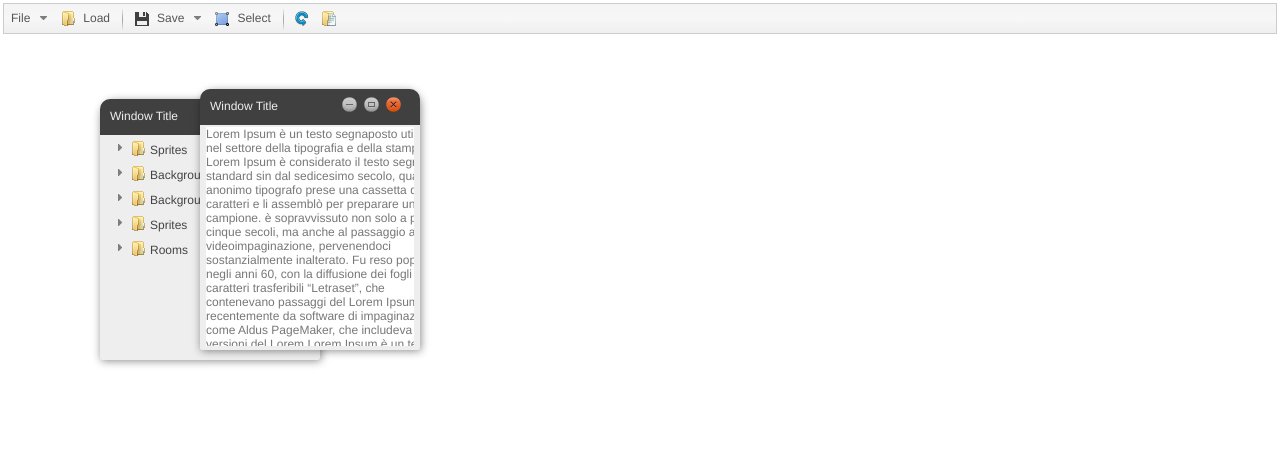
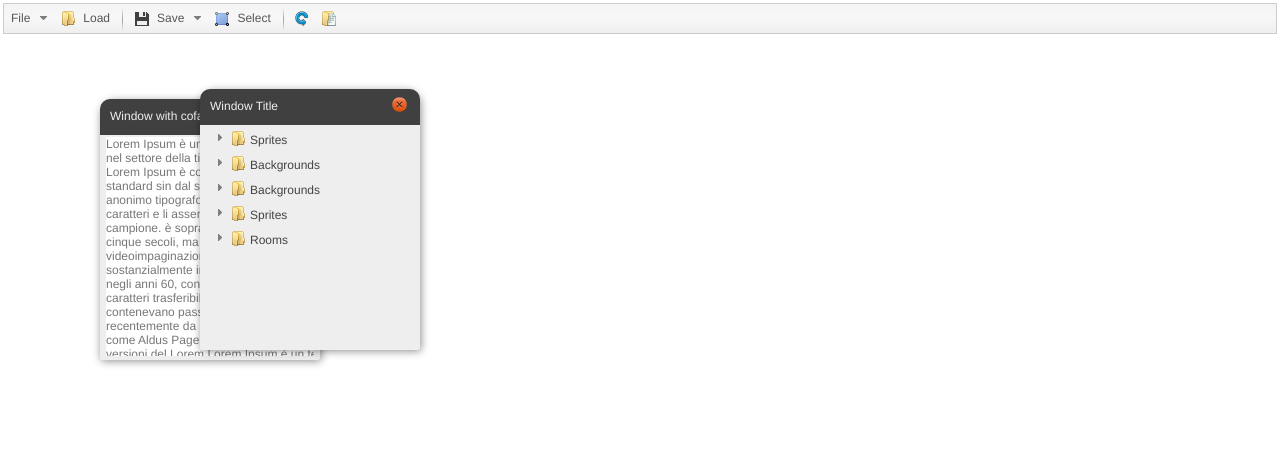
Before and after one commit to adriano-t/formjs, a plain HTML site: page index.html in a window 1280 px wide. Drawn offline with Linux system fonts and the light colour scheme.

Commit message:
add icon selection

```diff
--- a/css/treeview.css
+++ b/css/treeview.css
@@ -29,7 +29,7 @@
 	border: 1px solid transparent;
 	border-radius: 3px;
 	white-space: nowrap;
-	display:inline-block;
+	display:block;
 }
 
 .tv_li_over{
--- a/css/windows.css
+++ b/css/windows.css
@@ -67,6 +67,7 @@
 	width:21px;
 	height:21px;
 	display:inline-block;
+	float:right;
 	background: url('../res/ico_window.png');
 }
 
--- a/index.html
+++ b/index.html
@@ -20,17 +20,9 @@
 
 <div id="test_div"></div>
 
+
 <div id="test_window">
-	<div class="wnd_title"></div>
-	<div class="wnd_body">
-		<div style="min-width:250px; background:white;">
-			Lorem Ipsum &egrave; un testo segnaposto utilizzato nel settore della tipografia e della stampa. Lorem Ipsum &egrave; considerato il testo segnaposto standard sin dal sedicesimo secolo, quando un anonimo tipografo prese una cassetta di caratteri e li assembl&ograve; per preparare un testo campione. &egrave; sopravvissuto non solo a pi&ugrave; di cinque secoli, ma anche al passaggio alla videoimpaginazione, pervenendoci sostanzialmente inalterato. Fu reso popolare, negli anni 60, con la diffusione dei fogli di caratteri trasferibili “Letraset”, che contenevano passaggi del Lorem Ipsum, e pi&ugrave; recentemente da software di impaginazione come Aldus PageMaker, che includeva versioni del Lorem Lorem Ipsum &egrave; un testo segnaposto utilizzato nel settore della  Lorem Ipsum &egrave; un testo segnaposto utilizzato nel settore della  Lorem Ipsum &egrave; un testo segnaposto utilizzato nel settore della  Lorem Ipsum &egrave; un testo segnaposto utilizzato nel settore della  Lorem Ipsum &egrave; un testo segnaposto utilizzato nel settore della  Ipsum.
-		</div>
-	</div>
-</div>
-
-<div id="test_window2">
-	<div class="wnd_title"></div>
+	<div class="wnd_title"><a>Awesome Window</a></div>
 	<div class="wnd_body">
 		<div style="min-width:250px; background:white;">
 			Lorem Ipsum &egrave; un testo segnaposto utilizzato nel settore della tipografia e della stampa. Lorem Ipsum &egrave; considerato il testo segnaposto standard sin dal sedicesimo secolo, quando un anonimo tipografo prese una cassetta di caratteri e li assembl&ograve; per preparare un testo campione. &egrave; sopravvissuto non solo a pi&ugrave; di cinque secoli, ma anche al passaggio alla videoimpaginazione, pervenendoci sostanzialmente inalterato. Fu reso popolare, negli anni 60, con la diffusione dei fogli di caratteri trasferibili “Letraset”, che contenevano passaggi del Lorem Ipsum, e pi&ugrave; recentemente da software di impaginazione come Aldus PageMaker, che includeva versioni del Lorem Lorem Ipsum &egrave; un testo segnaposto utilizzato nel settore della  Lorem Ipsum &egrave; un testo segnaposto utilizzato nel settore della  Lorem Ipsum &egrave; un testo segnaposto utilizzato nel settore della  Lorem Ipsum &egrave; un testo segnaposto utilizzato nel settore della  Lorem Ipsum &egrave; un testo segnaposto utilizzato nel settore della  Ipsum.
@@ -169,23 +161,23 @@ document.body.onload = function(){
 		node.locked = true;
 	}
 
+	tree.populate();
+	tree.DOM.style.width = "150px";
+	tree.DOM.style.height = "300px";
 
 
 	/********************************
 	********** Window Test **********
 	********************************/
 
-	var d = document.getElementById("test_window");
-	var win1 = new WindowJS(d, "Window with cofandina", [true, true, true]);
-	//win1.DOMBody.appendChild();
-	var d = document.getElementById("test_window2");
-	(new WindowJS(d, "Window with cofandina", [true, true, true])).setPosition(200, 90);
 
-	win1.DOMBody.innerHTML = "";
-	win1.DOMBody.appendChild(tree.DOM);
-	tree.populate();
-	tree.DOM.style.width = "150px";
-	tree.DOM.style.height = "300px";
+	var elem = document.getElementById("test_window");
+	win1 = new WindowJS(elem, "Window with cofandina", [true, true, true]);
+
+
+	win2 = new WindowJS(null, null, [false, false, true]);
+	win2.setPosition(200, 90);
+	win2.DOMBody.appendChild(tree.DOM);
 }
 
 
--- a/js/windows.js
+++ b/js/windows.js
@@ -1,5 +1,5 @@
 
-function WindowJS(element, title, icons, size){
+function WindowJS(element, titleText, icons, size){
 	this.formType = "window";
 	FormJS.windows.push(this);
 	this.elements = [];
@@ -10,12 +10,12 @@ function WindowJS(element, title, icons, size){
 	this.x = 0; this.y = 0;
 	this.width = 0; this.height = 0;
 	this.minWidth = 200; this.minHeight = 100;
-	if(FormJS.isElement(element)){
-		this.DOM = element;
+	if(!FormJS.isElement(element)){
+		element = document.createElement("div");
+		document.body.appendChild(element);
 	}
-	else{
-		this.DOM = document.createElement("div");
-	}
+
+	this.DOM = element;
 
 
 
@@ -43,8 +43,9 @@ function WindowJS(element, title, icons, size){
 		title.className = "wnd_title";
 		element.insertBefore(title, element.firstChild);
 	}
-	if(title.innerHTML.length == 0){
-		title.innerHTML = (typeof titleText == "string" )? titleText : "Window Title";
+
+	if(titleText || (title && title.getElementsByTagName('a').length == 0)){
+		title.innerHTML = (typeof titleText == "string" )? ( "<a>" + titleText + "</a>" ): "<a>Window Title</a>";
 	}
 	this.DOMTitle = title;
 
@@ -151,10 +152,10 @@ function WindowJS(element, title, icons, size){
 		div.className = "wnd_icon_div";
 		title.appendChild(div);
 
-		if(icons[0]){
+		if(icons[2]){
 			div.appendChild(
-				this.creatIcon("0px 0px", "0px -21px", function(){
-
+				this.creatIcon("-42px 0px", "-42px -21px", function(){
+					win.hide();
 				})
 			);
 		}
@@ -165,10 +166,10 @@ function WindowJS(element, title, icons, size){
 				})
 			);
 		}
-		if(icons[2]){
+		if(icons[0]){
 			div.appendChild(
-				this.creatIcon("-42px 0px", "-42px -21px", function(){
-					win.hide();
+				this.creatIcon("0px 0px", "0px -21px", function(){
+
 				})
 			);
 		}
@@ -202,6 +203,7 @@ WindowJS.prototype.setPosition = function(x, y){
 
 WindowJS.prototype.setSize = function(width, height){
 	var padding = this.DOMpadding;
+	console.log(padding)
 	this.width = width;
 	this.height = height;
 
@@ -256,10 +258,17 @@ WindowJS.prototype.bringToFront = function(){
 
 }
 
+WindowJS.prototype.setTitle = function(){
+	this.DOMTitle.removeChild(this.DOMTitle.firstChild);
+	this.DOMTitle.insertBefore(this.DOMTitle.firstChild);
+
+}
+
 WindowJS.prototype.updateResizers = function(){
 	//padding
 	var win = this;
 	var sz = this.DOMpadding.left;
+	console.log(sz);
 	var divs;
 	if(this.resizers.length == 0){
 		divs = [];
```
